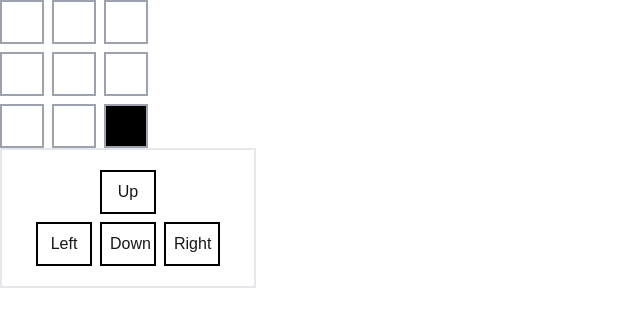
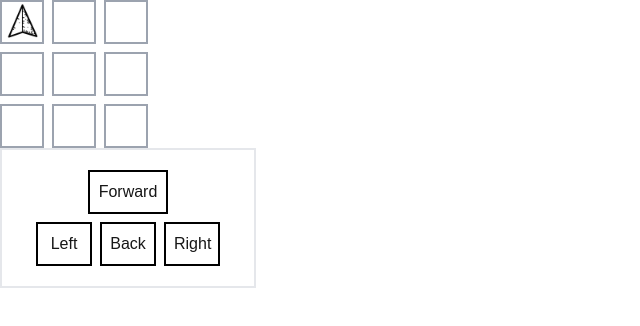
Before and after one commit to egorokunevich/pathfinder, a Next.js app: page / in a window 1280 px wide. Shown: the top 326 px of the page, without its empty margins (0-640 px from the left). Built offline with nearby package versions, Linux system fonts and the light colour scheme.

Commit message:
feat: implement movement and controls

```diff
--- a/src/components/Cell/Cell.tsx
+++ b/src/components/Cell/Cell.tsx
@@ -3,6 +3,11 @@ import { useDroppable } from '@dnd-kit/core';
 import { PropsWithChildren, useContext } from 'react';
 import CoordinateContext from '@/src/context/CoordinatesContext/CoordinatesContext';
 import * as _ from 'lodash';
+import ViewDirectionContext, {
+  PlayerViewDirection,
+} from '@/src/context/ViewDirectionContext/ViewDirectionContext';
+import Image from 'next/image';
+import * as icon from '@/public/arrow.png';
 
 interface CellProps extends PropsWithChildren {
   selfCoordinates: Coordinates;
@@ -10,18 +15,40 @@ interface CellProps extends PropsWithChildren {
 }
 
 const Cell = ({ selfCoordinates, className, children }: CellProps) => {
+  const viewDirection = useContext(ViewDirectionContext);
   const { setNodeRef } = useDroppable({ id: 'cell' });
   const playerCoordinates = useContext(CoordinateContext);
-  const style = _.isEqual(playerCoordinates, selfCoordinates)
-    ? { backgroundColor: 'black' }
-    : { backgroundColor: 'transparent' };
+  const isPlayer = _.isEqual(playerCoordinates, selfCoordinates);
+
+  const getPlayerTransform = () => {
+    let degree = 0;
+    if (viewDirection === PlayerViewDirection.Right) {
+      degree = 90;
+    }
+    if (viewDirection === PlayerViewDirection.Down) {
+      degree = 180;
+    }
+    if (viewDirection === PlayerViewDirection.Left) {
+      degree = -90;
+    }
+    return `rotate(${degree}deg)`;
+  };
+
   return (
     <div
       className={className}
-      style={style}
       ref={setNodeRef}
       title={`x: ${selfCoordinates.x}; y: ${selfCoordinates.y}`}
     >
+      {isPlayer ? (
+        <div className="w-full h-full absolute left-0 top-0">
+          <Image
+            src={icon}
+            alt={'player'}
+            style={{ transform: getPlayerTransform() }}
+          />
+        </div>
+      ) : null}
       {children}
     </div>
   );
--- a/src/components/Controls/Controls.tsx
+++ b/src/components/Controls/Controls.tsx
@@ -2,60 +2,58 @@
 
 import { Dispatch, SetStateAction } from 'react';
 import { Coordinates } from '../Game/Game';
-import useMove, { MoveDirections } from '@/src/hooks/useMove';
+import useMove, { GoDirections } from '@/src/hooks/useMove';
+import useTurn, { TurnDirection } from '@/src/hooks/useTurn';
+import { PlayerViewDirection } from '@/src/context/ViewDirectionContext/ViewDirectionContext';
 
 interface ControlsProps {
   setCoordinates: Dispatch<SetStateAction<Coordinates>>;
+  setPlayerViewDirection: Dispatch<SetStateAction<PlayerViewDirection>>;
 }
 
-const Controls = ({ setCoordinates }: ControlsProps) => {
+const Controls = ({
+  setCoordinates,
+  setPlayerViewDirection,
+}: ControlsProps) => {
   const move = useMove();
+  const turn = useTurn();
 
-  const moveUp = () => {
-    const newCoordinates = move(MoveDirections.Up);
+  const moveForward = () => {
+    const newCoordinates = move(GoDirections.Forward);
     setCoordinates(newCoordinates);
   };
 
-  const moveDown = () => {
-    const newCoordinates = move(MoveDirections.Down);
+  const moveBack = () => {
+    const newCoordinates = move(GoDirections.Back);
     setCoordinates(newCoordinates);
   };
 
-  const moveLeft = () => {
-    const newCoordinates = move(MoveDirections.Left);
-    setCoordinates(newCoordinates);
+  const turnLeft = () => {
+    const newViewDirection = turn(TurnDirection.Left);
+    setPlayerViewDirection(newViewDirection);
   };
 
-  const moveRight = () => {
-    const newCoordinates = move(MoveDirections.Right);
-    setCoordinates(newCoordinates);
+  const turnRight = () => {
+    const newViewDirection = turn(TurnDirection.Right);
+    setPlayerViewDirection(newViewDirection);
   };
 
   return (
     <div className="flex gap-2 content-center justify-center flex-wrap border-2 border-gray-200 w-64 p-5">
       <button
-        className="border-2 border-black p-2 max-w-14 w-14 block"
-        onClick={moveUp}
+        className="border-2 border-black p-2 w-20 block"
+        onClick={moveForward}
       >
-        Up
+        Forward
       </button>
       <div className="flex gap-2">
-        <button
-          className="border-2 border-black p-2  max-w-14 w-14"
-          onClick={moveLeft}
-        >
+        <button className="border-2 border-black p-2  w-14" onClick={turnLeft}>
           Left
         </button>
-        <button
-          className="border-2 border-black p-2  max-w-14 w-14"
-          onClick={moveDown}
-        >
-          Down
+        <button className="border-2 border-black p-2  w-14" onClick={moveBack}>
+          Back
         </button>
-        <button
-          className="border-2 border-black p-2  max-w-14 w-14"
-          onClick={moveRight}
-        >
+        <button className="border-2 border-black p-2  w-14" onClick={turnRight}>
           Right
         </button>
       </div>
--- a/src/components/Game/Game.tsx
+++ b/src/components/Game/Game.tsx
@@ -5,6 +5,9 @@ import CoordinateContext from '@/src/context/CoordinatesContext/CoordinatesConte
 import { useEffect, useState } from 'react';
 import { v4 as uuidv4 } from 'uuid';
 import Controls from '../Controls/Controls';
+import ViewDirectionContext, {
+  PlayerViewDirection,
+} from '@/src/context/ViewDirectionContext/ViewDirectionContext';
 
 export interface Coordinates {
   x: number;
@@ -13,6 +16,8 @@ export interface Coordinates {
 export const FIELD_SIZE = 2;
 
 export default function Game() {
+  const [playerViewDirection, setPlayerViewDirection] =
+    useState<PlayerViewDirection>(PlayerViewDirection.Up);
   const [playerCoordinates, setPlayerCoordinates] = useState<Coordinates>({
     x: 0,
     y: 0,
@@ -23,9 +28,10 @@ export default function Game() {
     ['', '', ''],
   ];
 
-  useEffect(() => {
-    setPlayerCoordinates({ x: 2, y: 2 });
-  }, []);
+  //   useEffect(() => {
+  //     setPlayerCoordinates({ x: 2, y: 2 });
+  //     setPlayerViewDirection(PlayerViewDirection.Up);
+  //   }, []);
   useEffect(() => {
     console.log(playerCoordinates);
   }, [playerCoordinates]);
@@ -38,7 +44,7 @@ export default function Game() {
             return (
               <Cell
                 key={uuidv4()}
-                className="flex flex-wrap w-5 h-5 p-5 justify-center content-center border-gray-400 border-2 text-center"
+                className="flex flex-wrap w-5 h-5 p-5 justify-center content-center border-gray-400 border-2 text-center relative"
                 selfCoordinates={{ x, y }}
               >
                 {el}
@@ -51,9 +57,14 @@ export default function Game() {
   };
 
   return (
-    <CoordinateContext.Provider value={playerCoordinates}>
-      <div className="flex flex-col gap-2">{createField()}</div>
-      <Controls setCoordinates={setPlayerCoordinates} />
-    </CoordinateContext.Provider>
+    <ViewDirectionContext.Provider value={playerViewDirection}>
+      <CoordinateContext.Provider value={playerCoordinates}>
+        <div className="flex flex-col gap-2">{createField()}</div>
+        <Controls
+          setCoordinates={setPlayerCoordinates}
+          setPlayerViewDirection={setPlayerViewDirection}
+        />
+      </CoordinateContext.Provider>
+    </ViewDirectionContext.Provider>
   );
 }
--- /dev/null
+++ b/src/context/ViewDirectionContext/ViewDirectionContext.ts
@@ -0,0 +1,14 @@
+import { createContext } from 'react';
+
+export enum PlayerViewDirection {
+  Up = 'up',
+  Down = 'down',
+  Left = 'left',
+  Right = 'right',
+}
+
+const ViewDirectionContext = createContext<PlayerViewDirection>(
+  PlayerViewDirection.Up
+);
+
+export default ViewDirectionContext;
--- a/src/hooks/useMove.ts
+++ b/src/hooks/useMove.ts
@@ -3,39 +3,58 @@
 import { useContext } from 'react';
 import CoordinateContext from '../context/CoordinatesContext/CoordinatesContext';
 import { FIELD_SIZE } from '../components/Game/Game';
+import ViewDirectionContext, {
+  PlayerViewDirection,
+} from '../context/ViewDirectionContext/ViewDirectionContext';
 
-export enum MoveDirections {
-  Up = 'up',
-  Down = 'down',
-  Left = 'left',
-  Right = 'right',
+export enum GoDirections {
+  Forward = 'forward',
+  Back = 'back',
+  TurnLeft = 'rutn-left',
+  TurnRight = 'turn-right',
 }
 
 const useMove = () => {
+  const view = useContext(ViewDirectionContext);
   const currentCoordinates = useContext(CoordinateContext);
-  return (direction: MoveDirections) => {
-    if (direction === MoveDirections.Up) {
+  return (direction: GoDirections) => {
+    if (
+      (direction === GoDirections.Forward && view === PlayerViewDirection.Up) ||
+      (direction === GoDirections.Back && view === PlayerViewDirection.Down)
+    ) {
       const newY =
         currentCoordinates.y - 1 < 0
           ? currentCoordinates.y
           : currentCoordinates.y - 1;
       return { ...currentCoordinates, y: newY };
     }
-    if (direction === MoveDirections.Down) {
+    if (
+      (direction === GoDirections.Forward &&
+        view === PlayerViewDirection.Down) ||
+      (direction === GoDirections.Back && view === PlayerViewDirection.Up)
+    ) {
       const newY =
         currentCoordinates.y + 1 > FIELD_SIZE
           ? currentCoordinates.y
           : currentCoordinates.y + 1;
       return { ...currentCoordinates, y: newY };
     }
-    if (direction === MoveDirections.Left) {
+    if (
+      (direction === GoDirections.Forward &&
+        view === PlayerViewDirection.Left) ||
+      (direction === GoDirections.Back && view === PlayerViewDirection.Right)
+    ) {
       const newX =
         currentCoordinates.x - 1 < 0
           ? currentCoordinates.x
           : currentCoordinates.x - 1;
       return { ...currentCoordinates, x: newX };
     }
-    if (direction === MoveDirections.Right) {
+    if (
+      (direction === GoDirections.Forward &&
+        view === PlayerViewDirection.Right) ||
+      (direction === GoDirections.Back && view === PlayerViewDirection.Left)
+    ) {
       const newX =
         currentCoordinates.x + 1 > FIELD_SIZE
           ? currentCoordinates.x
--- /dev/null
+++ b/src/hooks/useTurn.ts
@@ -0,0 +1,52 @@
+'use client';
+
+import { useContext } from 'react';
+import ViewDirectionContext, {
+  PlayerViewDirection,
+} from '../context/ViewDirectionContext/ViewDirectionContext';
+
+export enum TurnDirection {
+  Left = 'left',
+  Right = 'right',
+}
+
+const useTurn = () => {
+  const view = useContext(ViewDirectionContext);
+  return (turnDirection: TurnDirection) => {
+    if (
+      (view === PlayerViewDirection.Right &&
+        turnDirection === TurnDirection.Left) ||
+      (view === PlayerViewDirection.Left &&
+        turnDirection === TurnDirection.Right)
+    ) {
+      return PlayerViewDirection.Up;
+    }
+    if (
+      (view === PlayerViewDirection.Right &&
+        turnDirection === TurnDirection.Right) ||
+      (view === PlayerViewDirection.Left &&
+        turnDirection === TurnDirection.Left)
+    ) {
+      return PlayerViewDirection.Down;
+    }
+    if (
+      (view === PlayerViewDirection.Up &&
+        turnDirection === TurnDirection.Left) ||
+      (view === PlayerViewDirection.Down &&
+        turnDirection === TurnDirection.Right)
+    ) {
+      return PlayerViewDirection.Left;
+    }
+    if (
+      (view === PlayerViewDirection.Up &&
+        turnDirection === TurnDirection.Right) ||
+      (view === PlayerViewDirection.Down &&
+        turnDirection === TurnDirection.Left)
+    ) {
+      return PlayerViewDirection.Right;
+    }
+    return view;
+  };
+};
+
+export default useTurn;
```
Also changed, not shown: public/arrow.png (added), src/context/CoordinatesContext/CoordinatesContext.ts (renamed from src/context/CoordinatesContext/CoordinatesContext.tsx).
